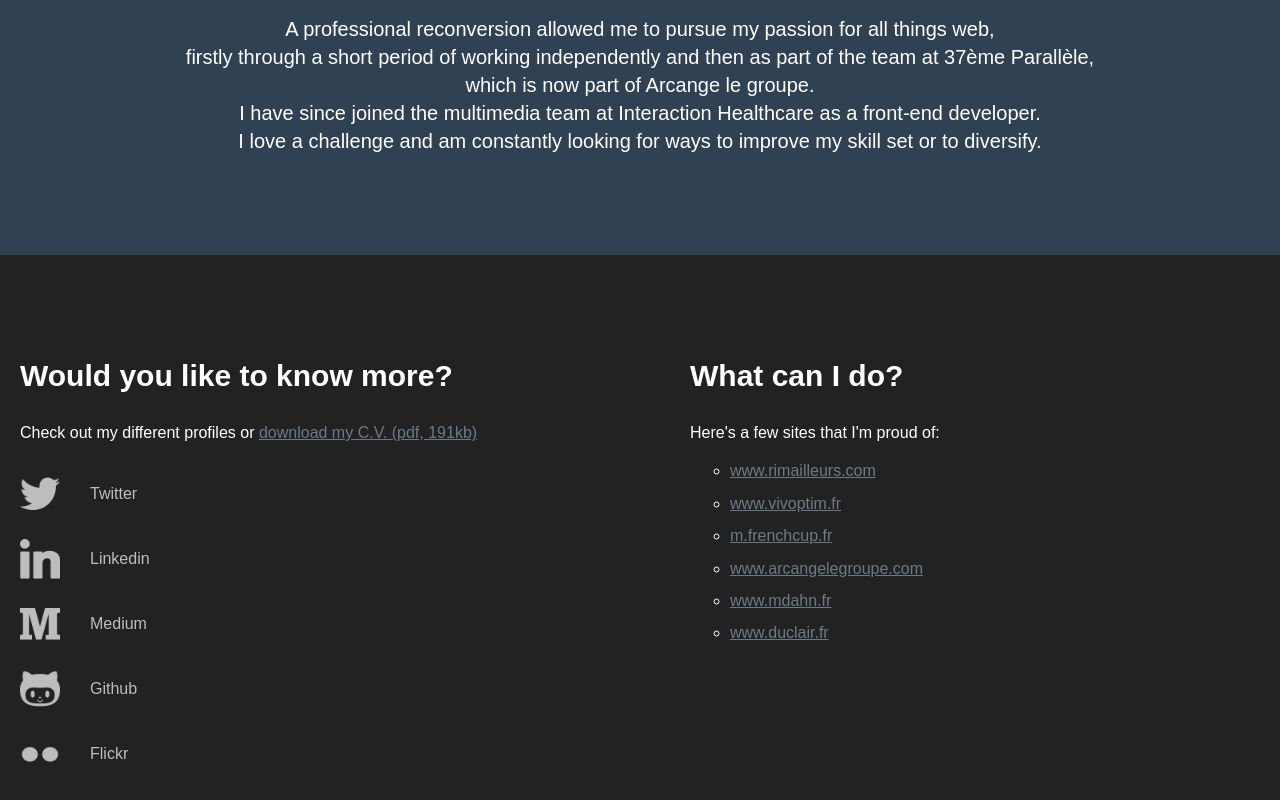
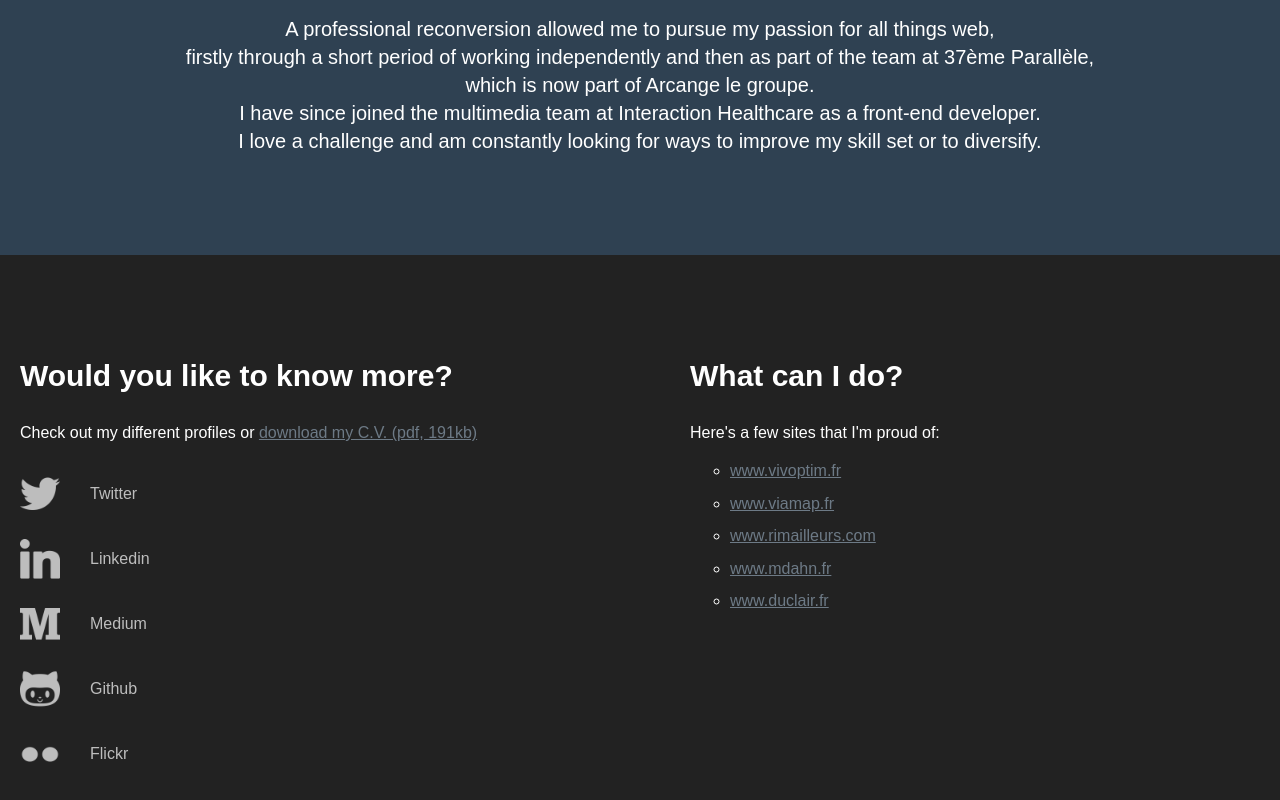
Before and after one commit to appleneil/appleneil.github.io, a plain HTML site: page index.html in a window 1280 px wide. Shown: the part 1255-2055 px from the top of the page. Drawn offline with nearby package versions, Linux system fonts and the light colour scheme; a script that the page names is missing.

Commit message:
changed site list

```diff
--- a/index.html
+++ b/index.html
@@ -83,16 +83,13 @@
                         <p>Here's a few sites that I'm proud of:</p>
                         <ul>
                             <li>
-                                <a href="http://www.rimailleurs.com" title="Les Rimailleurs" target="_blank">www.rimailleurs.com</a>
-                            </li>
-                            <li>
                             	<a href="https://www.vivoptim.fr" title="Vivoptim" target="_blank">www.vivoptim.fr</a>
                             </li>
                             <li>
-                                <a href="http://m.frenchcup.fr" title="French Cup mobile only site" target="_blank">m.frenchcup.fr</a>
+                            	<a href="https://www.viamap.fr" title="Viamap" target="_blank">www.viamap.fr</a>
                             </li>
                             <li>
-                                <a href="http://www.arcangelegroupe.com" title="Arcange le groupe" target="_blank">www.arcangelegroupe.com</a>
+                                <a href="http://www.rimailleurs.com" title="Les Rimailleurs" target="_blank">www.rimailleurs.com</a>
                             </li>
                             <li>
                                 <a href="http://www.mdahn.fr" title="Maison de l'architecture Haute-Normandie" target="_blank">www.mdahn.fr</a>
```
